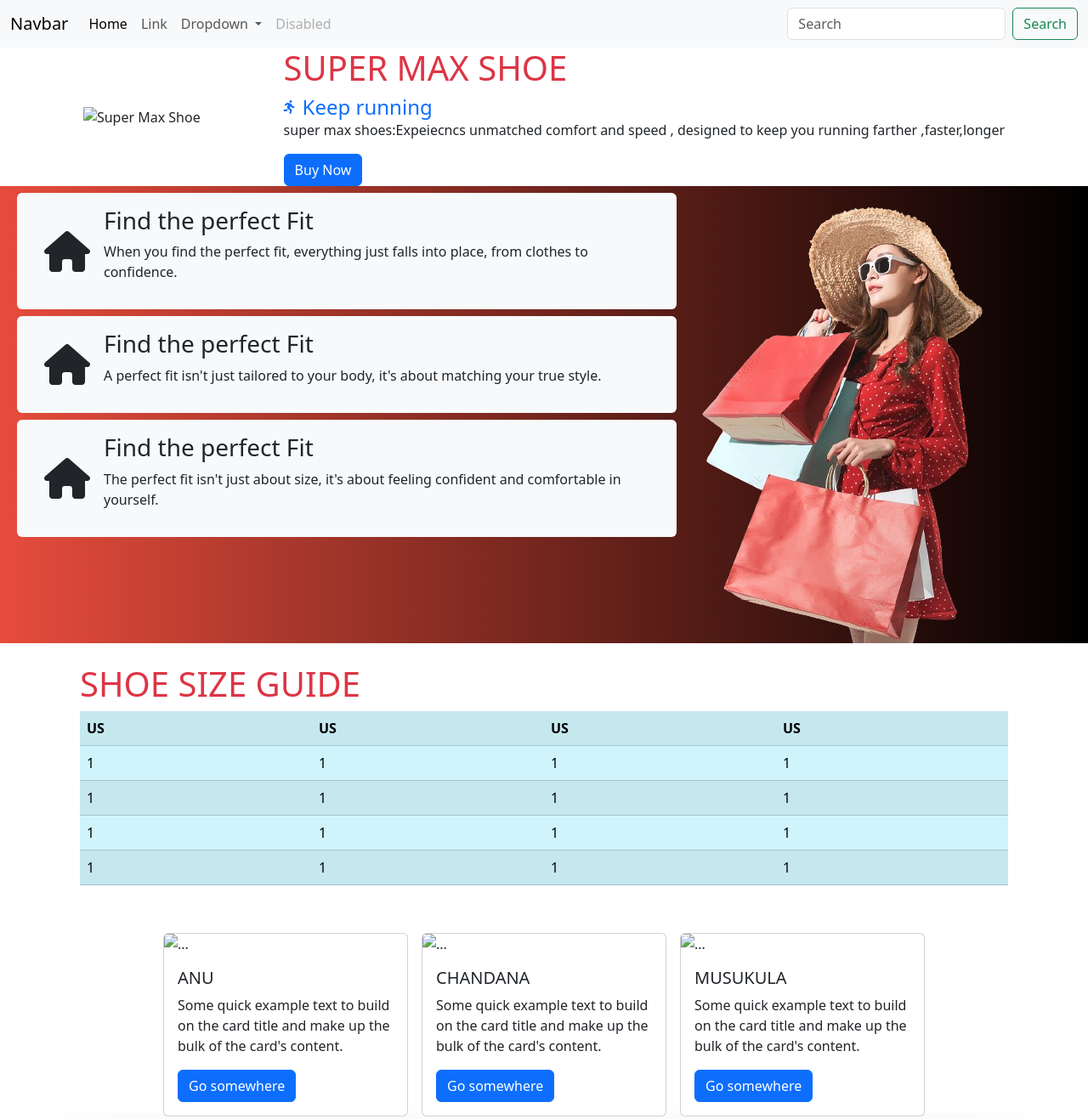
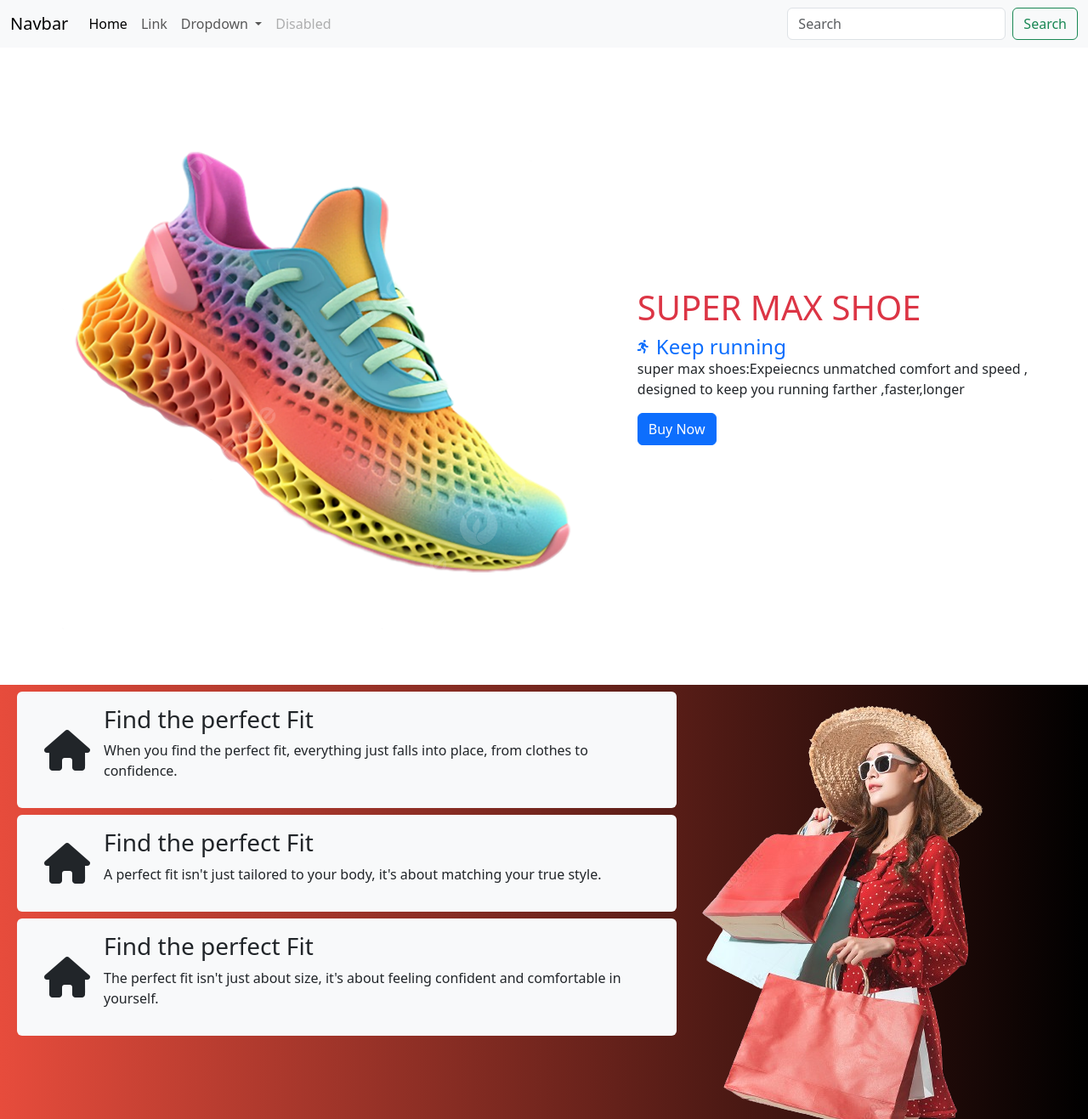
Before and after one commit to anuchandana000/shoe-store, a plain HTML site: page index.html in a window 1280 px wide. Shown: the top 1317 px of the page at 85% size. Drawn offline with nearby package versions, Linux system fonts and the light colour scheme; files whose address does not match are found by name.

Commit message:
Update index.html

```diff
--- a/index.html
+++ b/index.html
@@ -96,7 +96,7 @@
     <div class="d-flex align-items-center justify-content-evenly">
       <div>
         <img
-          src="images/shoe-1.png"
+          src="shoe-1.png"
           alt="Super Max Shoe"
           class="img-fluid hero-shoe"
         />
@@ -197,7 +197,7 @@
     </div>
     <div class="d-flex p-2 m-2  justify-content-center gap-3">
       <div class="card" style="width: 18rem;">
-        <img src="images/Untitled design (1).png" class="card-img-top" alt="...">
+        <img src="gg.png" class="card-img-top" alt="...">
         <div class="card-body">
           <h5 class="card-title">ANU</h5>
           <p class="card-text">Some quick example text to build on the card title and make up the bulk of the card's content.</p>
@@ -205,7 +205,7 @@
         </div>
       </div>
       <div class="card" style="width: 18rem;">
-        <img src="images/Untitled design (1).png" class="card-img-top" alt="...">
+        <img src="gg.png" class="card-img-top" alt="...">
         <div class="card-body">
           <h5 class="card-title">CHANDANA</h5>
           <p class="card-text">Some quick example text to build on the card title and make up the bulk of the card's content.</p>
@@ -213,7 +213,7 @@
         </div>
       </div>
       <div class="card" style="width: 18rem;">
-        <img src="images/Untitled design (1).png" class="card-img-top" alt="...">
+        <img src="gg.png" class="card-img-top" alt="...">
         <div class="card-body">
           <h5 class="card-title">MUSUKULA</h5>
           <p class="card-text">Some quick example text to build on the card title and make up the bulk of the card's content.</p>
```
